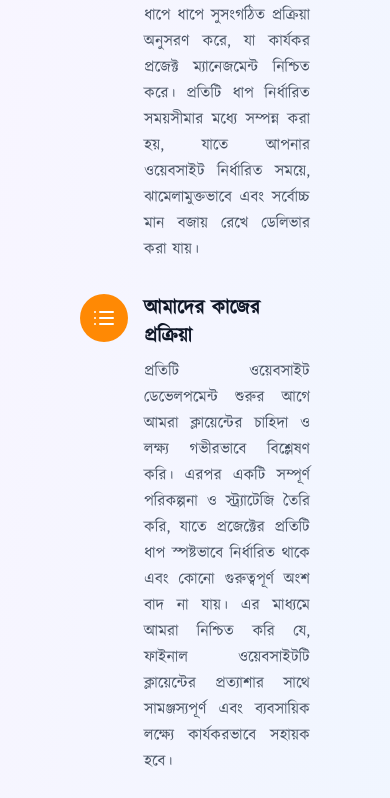
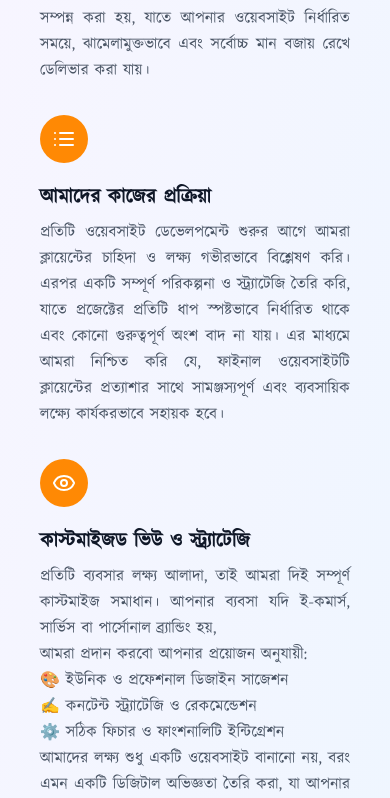
Before and after one commit to Mamun-Miah/obliqa-landing-page-bangla, a Next.js app: page / in a window 390 px wide. Shown: the part 1823-2621 px from the top of the page. Built offline with nearby package versions, Linux system fonts and the light colour scheme.

Commit message:
updated responsive

```diff
--- a/src/app/page.tsx
+++ b/src/app/page.tsx
@@ -144,7 +144,7 @@ const page = () => {
       </div>
 
 
-      <div className=" bg-gradient-to-br from-purple-50 to-blue-50 px-12">
+      <div className=" bg-gradient-to-br from-purple-50 to-blue-50 px-4 lg:px-12">
         <div className="container mx-auto px-4 py-12 lg:py-20">
           <div className="grid lg:grid-cols-2 gap-12 lg:gap-16 items-center">
             {/* Left Section */}
@@ -178,10 +178,10 @@ const page = () => {
             </div>
 
             {/* Right Section */}
-            <div className="space-y-8 px-4">
+            <div className="space-y-8 px-2">
               {/* Project Management */}
-              <div className="flex items-start space-x-4">
-                <div className="flex-shrink-0 w-12 h-12 bg-orange-400 rounded-full flex items-center justify-center">
+              <div className="lg:flex max-md:flex-col items-start space-x-4">
+                <div className="flex-shrink-0 w-12 h-12 bg-orange-400 rounded-full flex items-center justify-center lg:mb-0 mb-5">
                   <RulerDimensionLine className="w-6 h-6 text-white" />
                 </div>
                 <div className="space-y-2">
@@ -195,8 +195,8 @@ const page = () => {
               </div>
 
               {/* Creative Work List */}
-              <div className="flex items-start space-x-4">
-                <div className="flex-shrink-0 w-12 h-12 bg-orange-400 rounded-full flex items-center justify-center">
+              <div className="lg:flex max-md:flex-col items-start space-x-4">
+                <div className="flex-shrink-0 w-12 h-12 lg:mb-0 mb-5  bg-orange-400 rounded-full flex items-center justify-center">
                   <List className="w-6 h-6 text-white" />
                 </div>
                 <div className="space-y-2">
@@ -210,8 +210,8 @@ const page = () => {
               </div>
 
               {/* Customer Follower View */}
-              <div className="flex items-start space-x-4">
-                <div className="flex-shrink-0 w-12 h-12 bg-orange-400 rounded-full flex items-center justify-center">
+              <div className="lg:flex max-md:flex-col items-start space-x-4">
+                <div className="flex-shrink-0 lg:mb-0 mb-5 w-12 h-12 bg-orange-400 rounded-full flex items-center justify-center">
                   <Eye className="w-6 h-6 text-white" />
                 </div>
                 <div className="space-y-2">
@@ -243,7 +243,7 @@ const page = () => {
         </div>
       </div>
 
-      <div className="min-h-screen bg-gradient-to-br from-purple-50 to-blue-50 px-12">
+      <div className="min-h-screen bg-gradient-to-br from-purple-50 to-blue-50 px-4 lg:px-12">
         {/* Why Choose Us & How to Order Section */}
         <div className="grid md:grid-cols-2 gap-10 mb-16">
           {/* Why Choose Us Card */}
@@ -324,7 +324,7 @@ const page = () => {
         </div>
 
         {/* Prcing & FAQ */}
-        <div className="text-gray-600 px-4">
+        <div className="text-gray-600 px-2">
           <div className="text-center mb-12">
             <h2 className="text-4xl font-bold text-gray-900 mb-8">
               আমাদের ওয়েবসাইট প্যাকেজ সমূহ
```
